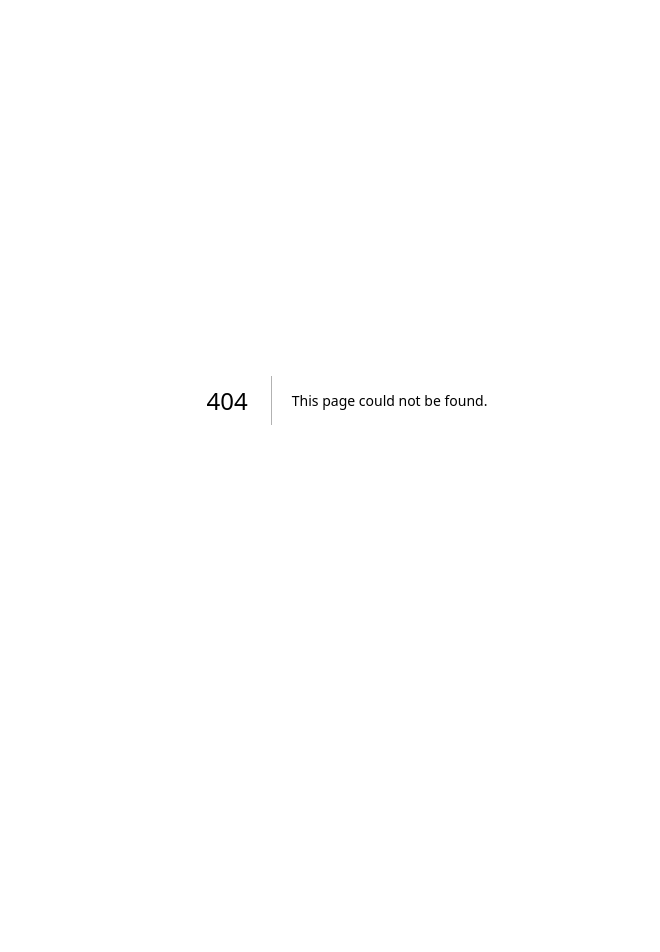
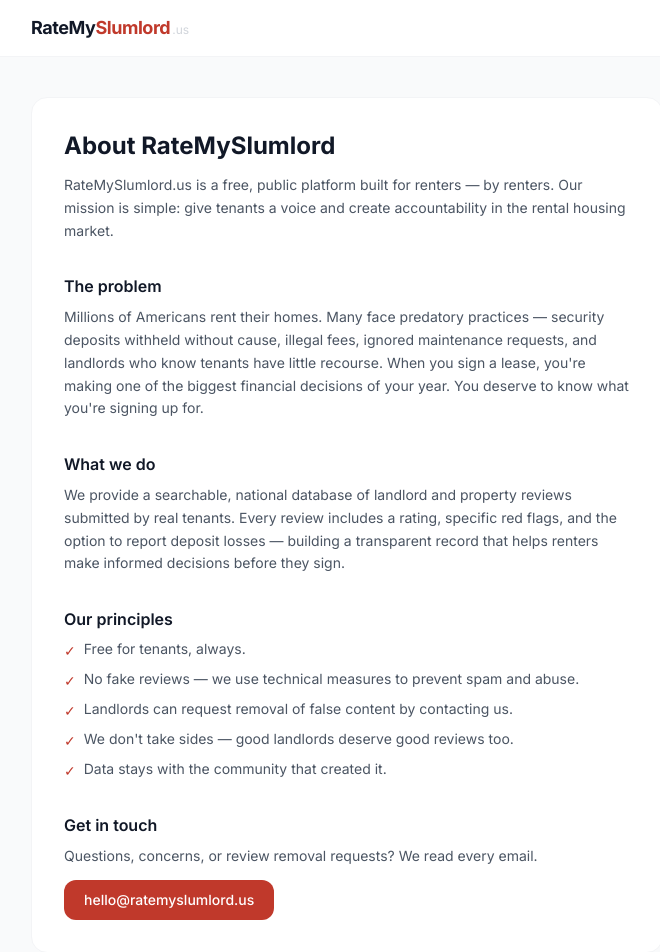
Before and after one commit to Desurasu/ratemyslumlord, a Next.js app: page /about in a window 1280 px wide. Before the commit this address had no page. Shown: the top 952 px of the page, without its empty margins (293-953 px from the left). Before the commit the page ends 800 px from the top, so only its background shows below. Built offline with nearby package versions, Linux system fonts and the light colour scheme.

Commit message:
Create about.js

```diff
--- /dev/null
+++ b/pages/about.js
@@ -0,0 +1,84 @@
+import Head from 'next/head'
+import Link from 'next/link'
+
+export default function About() {
+  return (
+    <>
+      <Head>
+        <title>About — RateMySlumlord</title>
+        <meta name="viewport" content="width=device-width, initial-scale=1" />
+      </Head>
+      <div className="min-h-screen bg-gray-50">
+        <header className="bg-white border-b border-gray-100 sticky top-0 z-10">
+          <div className="max-w-2xl mx-auto px-5 h-14 flex items-center">
+            <Link href="/" className="flex items-baseline">
+              <span className="font-bold text-gray-900 text-lg tracking-tight">RateMy</span>
+              <span className="font-bold text-brand text-lg tracking-tight">Slumlord</span>
+              <span className="text-gray-300 text-xs ml-0.5">.us</span>
+            </Link>
+          </div>
+        </header>
+
+        <div className="max-w-2xl mx-auto px-5 py-10">
+          <div className="bg-white rounded-2xl border border-gray-100 p-8 space-y-8">
+
+            <div>
+              <h1 className="text-2xl font-bold text-gray-900 mb-3">About RateMySlumlord</h1>
+              <p className="text-sm text-gray-600 leading-relaxed">
+                RateMySlumlord.us is a free, public platform built for renters — by renters. Our mission is simple: give tenants a voice and create accountability in the rental housing market.
+              </p>
+            </div>
+
+            <div>
+              <h2 className="font-semibold text-gray-900 mb-2">The problem</h2>
+              <p className="text-sm text-gray-600 leading-relaxed">
+                Millions of Americans rent their homes. Many face predatory practices — security deposits withheld without cause, illegal fees, ignored maintenance requests, and landlords who know tenants have little recourse. When you sign a lease, you're making one of the biggest financial decisions of your year. You deserve to know what you're signing up for.
+              </p>
+            </div>
+
+            <div>
+              <h2 className="font-semibold text-gray-900 mb-2">What we do</h2>
+              <p className="text-sm text-gray-600 leading-relaxed">
+                We provide a searchable, national database of landlord and property reviews submitted by real tenants. Every review includes a rating, specific red flags, and the option to report deposit losses — building a transparent record that helps renters make informed decisions before they sign.
+              </p>
+            </div>
+
+            <div>
+              <h2 className="font-semibold text-gray-900 mb-2">Our principles</h2>
+              <ul className="space-y-2 text-sm text-gray-600">
+                {[
+                  'Free for tenants, always.',
+                  'No fake reviews — we use technical measures to prevent spam and abuse.',
+                  'Landlords can request removal of false content by contacting us.',
+                  'We don\'t take sides — good landlords deserve good reviews too.',
+                  'Data stays with the community that created it.',
+                ].map((p, i) => (
+                  <li key={i} className="flex items-start gap-2">
+                    <span className="text-brand mt-0.5">✓</span>
+                    <span>{p}</span>
+                  </li>
+                ))}
+              </ul>
+            </div>
+
+            <div>
+              <h2 className="font-semibold text-gray-900 mb-2">Get in touch</h2>
+              <p className="text-sm text-gray-600 leading-relaxed">
+                Questions, concerns, or review removal requests? We read every email.
+              </p>
+              <a href="mailto:hello@ratemyslumlord.us"
+                className="inline-block mt-3 bg-brand text-white text-sm px-5 py-2.5 rounded-xl hover:bg-brand-dark transition-colors font-medium">
+                hello@ratemyslumlord.us
+              </a>
+            </div>
+
+          </div>
+
+          <div className="mt-6 text-center">
+            <Link href="/" className="text-sm text-brand hover:underline">← Back to RateMySlumlord</Link>
+          </div>
+        </div>
+      </div>
+    </>
+  )
+}
```
